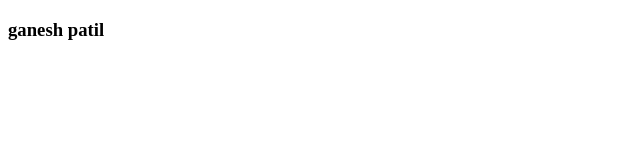
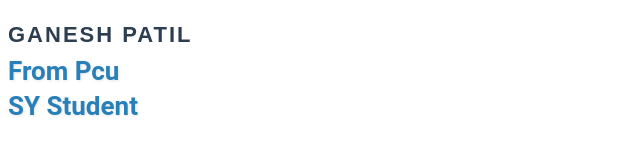
Before and after one commit to GaneshPatil7517/Demo, a plain HTML site: page index.html in a window 1280 px wide. Shown: the whole page, without its empty margins (0-640 px from the left). Drawn offline with Linux system fonts and the light colour scheme.

Commit message:
added some new texts and styles

```diff
--- a/index.html
+++ b/index.html
@@ -4,8 +4,11 @@
     <meta charset="UTF-8">
     <meta name="viewport" content="width=device-width, initial-scale=1.0">
     <title>Document</title>
+    <link rel="stylesheet" href="style.css">
 </head>
 <body>
-    <h3>ganesh patil</h3>
+    <h3>Ganesh patil</h3>
+    <H2>From Pcu</H2>
+    <h2>SY Student</h2>
 </body>
 </html>
--- a/style.css
+++ b/style.css
@@ -0,0 +1,17 @@
+h3 {
+  font-family: 'Poppins', sans-serif;
+  font-size: 22px;
+  color: #2c3e50;
+  margin-bottom: 8px;
+  text-transform: uppercase;
+  letter-spacing: 2px;
+}
+
+h2 {
+  font-family: 'Roboto', sans-serif;
+  font-size: 26px;
+  color: #2980b9;
+  margin: 5px 0;
+  font-weight: 600;
+  text-shadow: 1px 1px 3px rgba(0,0,0,0.1);
+}
```
Also changed, not shown: 1 other file.
